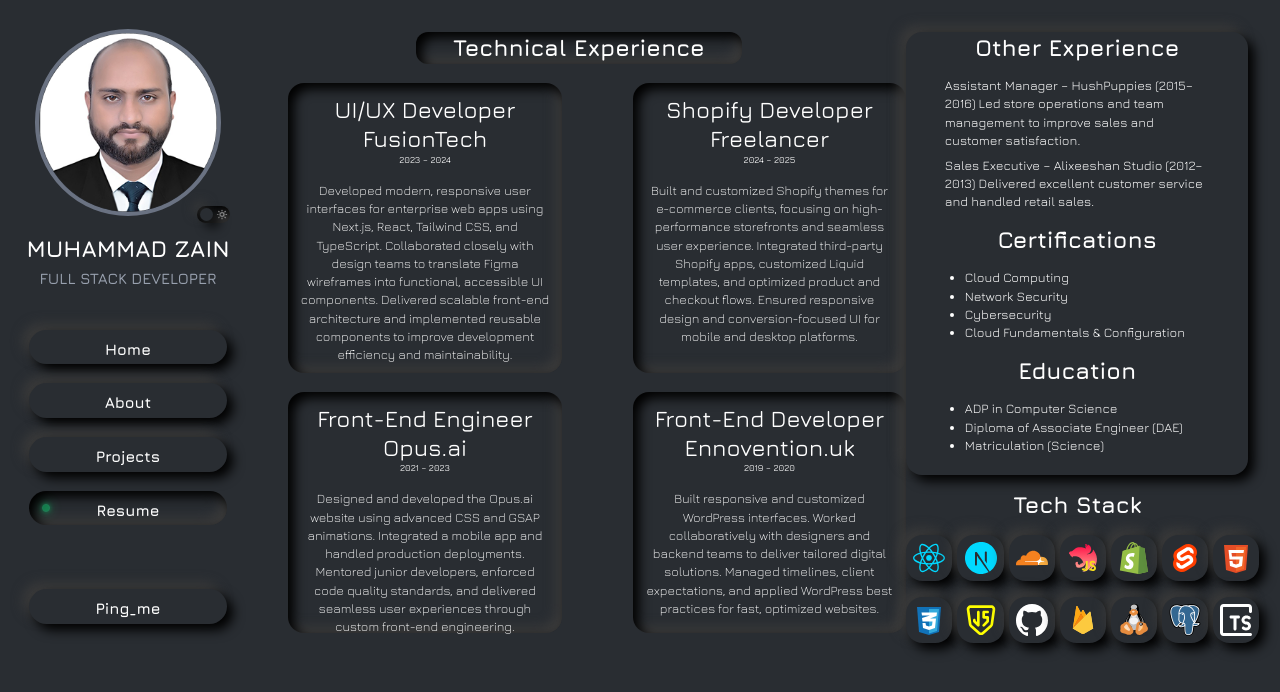
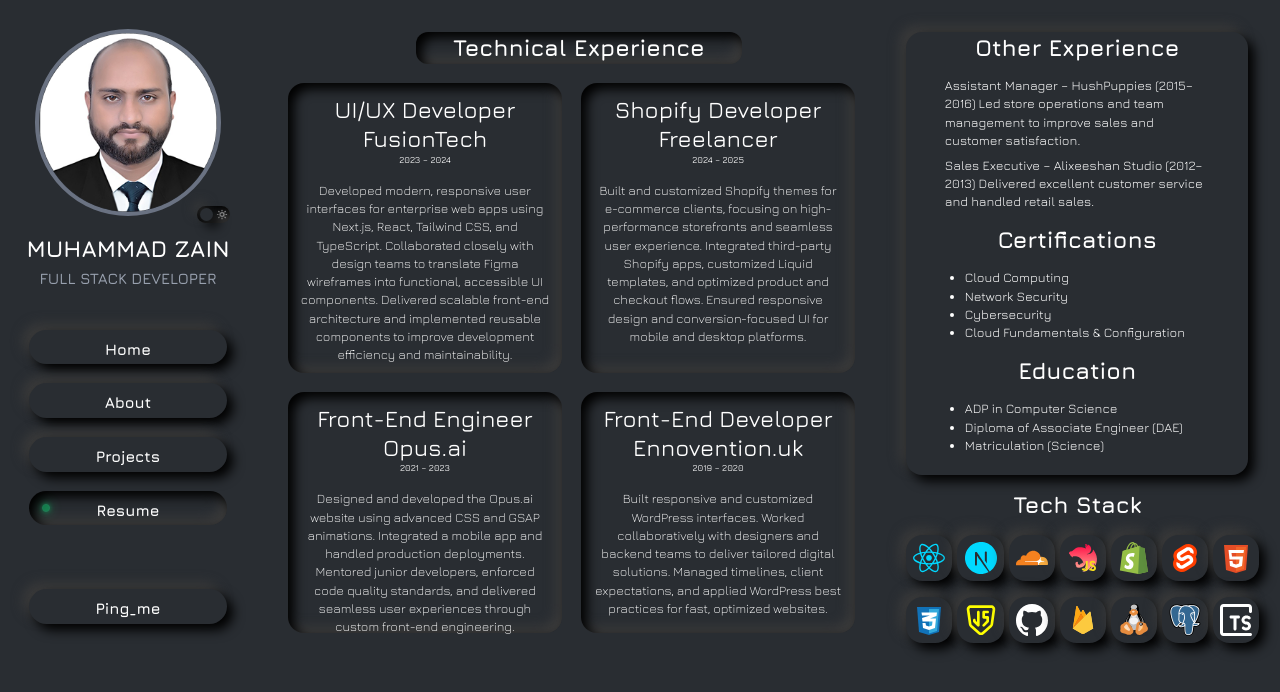
Before and after one commit to Zain887/zain, a Next.js app: page /resume in a window 1280 px wide. Shown: the top 692 px of the page. Built offline with nearby package versions, Linux system fonts and the light colour scheme.

Commit message:
fix the spaceing issue in resumee

```diff
--- a/src/app/resume/page.tsx
+++ b/src/app/resume/page.tsx
@@ -46,7 +46,7 @@
           Technical Experience
         </motion.h1>
 
-        <div className='flex flex-col lg:flex-row items-center justify-between gap-[1.5vw]'>
+        <div className='flex flex-col lg:flex-row items-center gap-[1.5vw]'>
           {[...Array(2)].map((_, i) => (
             <motion.div
               key={i}
@@ -68,7 +68,7 @@
           ))}
         </div>
 
-        <div className='mt-6 lg:mt-[1.5vw] flex flex-col lg:flex-row items-center justify-between gap-[1.5vw]'>
+        <div className='mt-6 lg:mt-[1.5vw] flex flex-col lg:flex-row items-center gap-[1.5vw]'>
           {[...Array(2)].map((_, i) => (
             <motion.div
               key={i}
```
